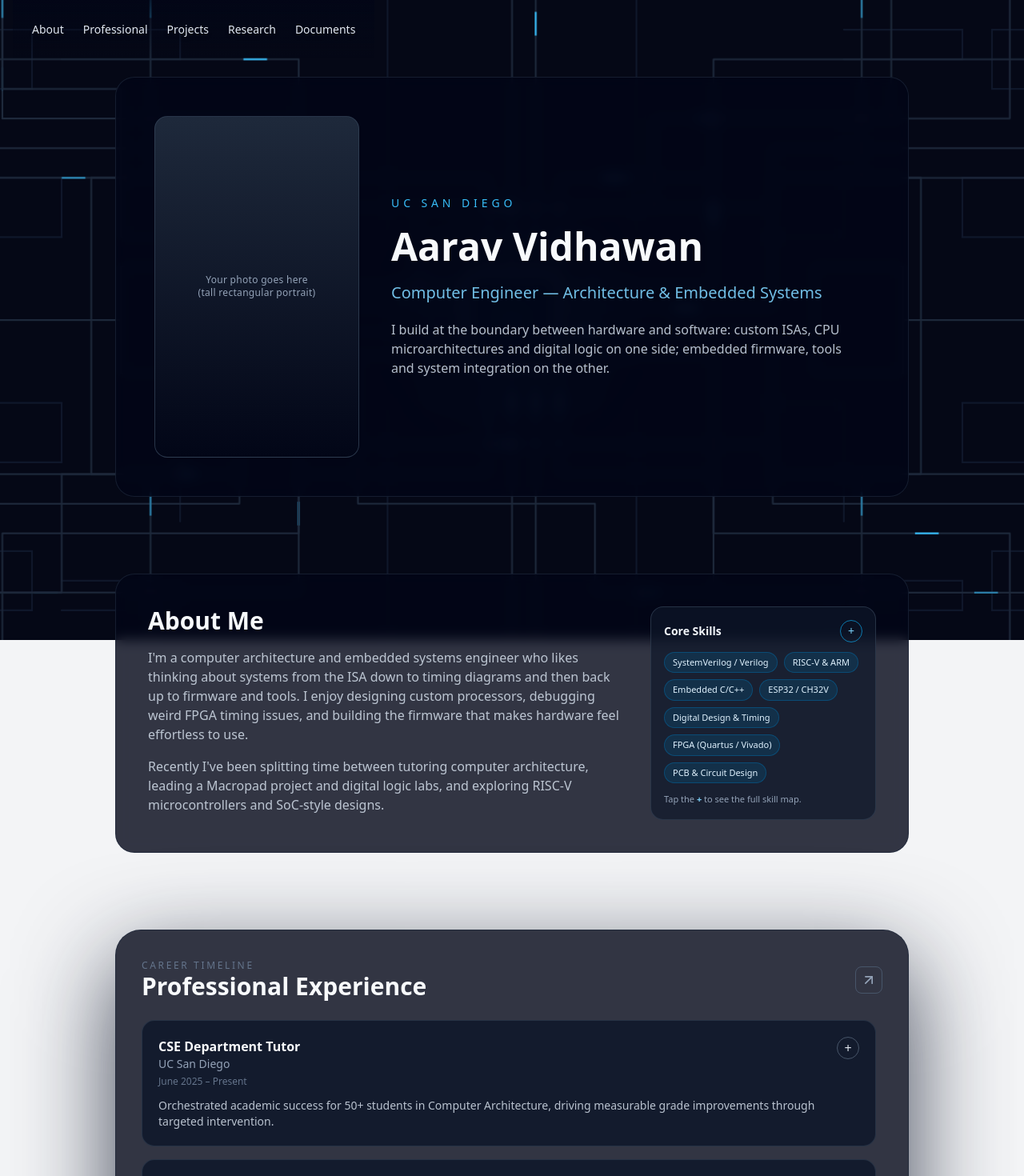
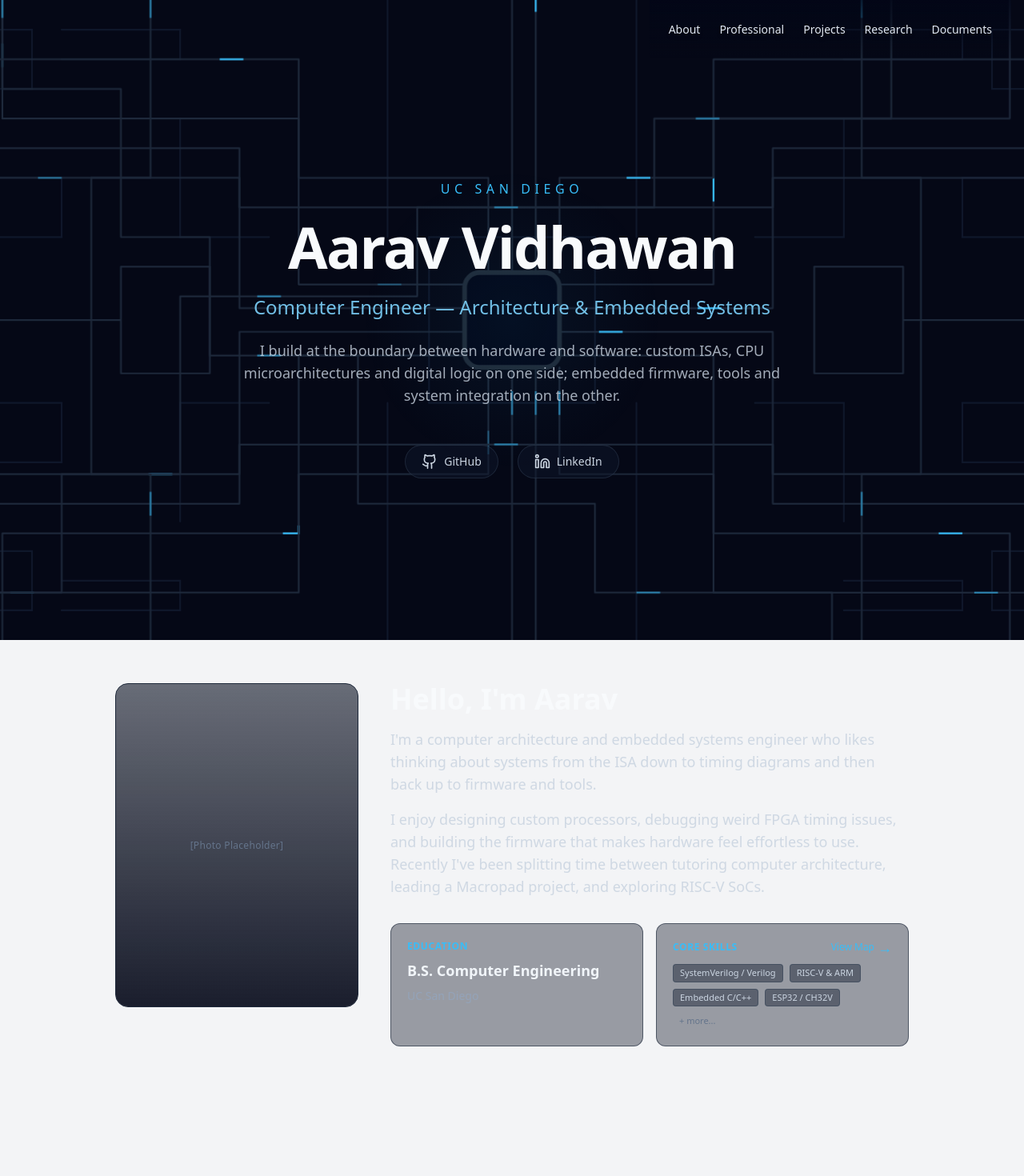
Before and after one commit to a-vidhawan/portfolio, a React (Vite) app: page / in a window 1280 px wide. Shown: the top 1470 px of the page at 80% size. Built offline with nearby package versions, Linux system fonts and the light colour scheme.

Commit message:
Refactor layout: remove containers, refine Hero/About, split Navbar

```diff
--- a/src/components/About.jsx
+++ b/src/components/About.jsx
@@ -62,74 +62,101 @@ function About() {
   };
 
   return (
-    <div className="bg-slate-950/80 border border-slate-800/70 rounded-3xl p-8 md:p-10 backdrop-blur overflow-hidden">
+    <div className="relative overflow-hidden py-8">
       {/* ABOUT VIEW */}
       <div
-        className={`transition-opacity duration-300 ${
-          showSkills
+        className={`transition-opacity duration-300 ${showSkills
             ? 'opacity-0 pointer-events-none absolute'
             : 'opacity-100 relative'
           }`}
       >
-        <div className="grid md:grid-cols-3 gap-8 items-start">
-          {/* About text */}
-          <div className="md:col-span-2 space-y-4">
-            <h2 className="text-2xl md:text-3xl font-semibold text-slate-50">
-              About Me
+        <div className="grid md:grid-cols-12 gap-10 items-start">
+          {/* Left: Photo (moved from Hero) */}
+          <div className="md:col-span-4 lg:col-span-4">
+            <div className="aspect-[3/4] rounded-2xl border border-slate-800 bg-slate-950/50 flex items-center justify-center text-slate-500 text-xs tracking-wide overflow-hidden relative group">
+              {/* Placeholder for photo */}
+              <div className="absolute inset-0 bg-gradient-to-b from-slate-800/20 to-slate-950/80" />
+              <span className="px-4 text-center relative z-10">
+                [Photo Placeholder]
+              </span>
+            </div>
+          </div>
+
+          {/* Right: Content */}
+          <div className="md:col-span-8 lg:col-span-8 space-y-8">
+
+            {/* Header & Bio */}
+            <div className="space-y-4">
+              <h2 className="text-3xl md:text-4xl font-bold text-slate-50">
+                Hello, I'm Aarav
               </h2>
-            <p className="text-sm md:text-base text-slate-300/90">
+              <div className="space-y-4 text-slate-300/90 leading-relaxed text-base md:text-lg">
+                <p>
                   I&apos;m a computer architecture and embedded systems engineer who
                   likes thinking about systems from the ISA down to timing diagrams
-              and then back up to firmware and tools. I enjoy designing custom
-              processors, debugging weird FPGA timing issues, and building the
-              firmware that makes hardware feel effortless to use.
+                  and then back up to firmware and tools.
                 </p>
-            <p className="text-sm md:text-base text-slate-300/90">
+                <p>
+                  I enjoy designing custom processors, debugging weird FPGA timing issues,
+                  and building the firmware that makes hardware feel effortless to use.
                   Recently I&apos;ve been splitting time between tutoring computer
-              architecture, leading a Macropad project and digital logic labs,
-              and exploring RISC-V microcontrollers and SoC-style designs.
+                  architecture, leading a Macropad project, and exploring RISC-V SoCs.
+                </p>
+              </div>
+            </div>
+
+            {/* Info Grid (Education & Skills) */}
+            <div className="grid md:grid-cols-2 gap-4">
+              {/* Education Box */}
+              <div className="bg-slate-900/40 border border-slate-800/60 rounded-xl p-5 space-y-2 hover:border-slate-700 transition-colors">
+                <p className="text-xs uppercase tracking-wider text-sky-400 font-semibold">
+                  Education
+                </p>
+                <h3 className="text-lg font-semibold text-slate-100">
+                  B.S. Computer Engineering
+                </h3>
+                <p className="text-slate-400 text-sm">
+                  UC San Diego
                 </p>
               </div>
 
-          {/* compact skills summary */}
-          <div className="md:col-span-1">
-            <div className="relative bg-slate-900/70 border border-slate-700/70 rounded-2xl p-4 space-y-3">
+              {/* Skills Box (Trigger) */}
+              <div className="bg-slate-900/40 border border-slate-800/60 rounded-xl p-5 space-y-3 hover:border-sky-500/30 transition-colors group relative">
                 <div className="flex items-center justify-between">
-                <h3 className="text-sm font-semibold text-slate-100">
+                  <p className="text-xs uppercase tracking-wider text-sky-400 font-semibold">
                     Core Skills
-                </h3>
+                  </p>
                   <button
                     type="button"
                     onClick={() => setShowSkills(true)}
-                  className="inline-flex items-center justify-center w-7 h-7 rounded-full border border-sky-500/70 text-sky-300 text-sm hover:bg-sky-500/10 transition"
-                  aria-label="Expand full skills"
+                    className="text-sky-400 hover:text-sky-300 text-xs font-medium flex items-center gap-1"
                   >
-                  +
+                    View Map <span className="text-lg leading-none">&rarr;</span>
                   </button>
                 </div>
                 <div className="flex flex-wrap gap-2">
-                {topSkills.map((skill) => (
+                  {topSkills.slice(0, 4).map((skill) => (
                     <span
                       key={skill}
-                    className="text-[11px] px-2.5 py-1 rounded-full bg-sky-900/40 text-sky-100 border border-sky-700/50"
+                      className="text-[11px] px-2 py-0.5 rounded bg-slate-800/50 text-slate-300 border border-slate-700/50"
                     >
                       {skill}
                     </span>
                   ))}
+                  <span className="text-[11px] px-2 py-0.5 text-slate-500">
+                    + more...
+                  </span>
                 </div>
-              <p className="text-[11px] text-slate-400">
-                Tap the <span className="font-semibold text-sky-300">+</span> to
-                see the full skill map.
-              </p>
               </div>
+            </div>
+
           </div>
         </div>
       </div>
 
       {/* SKILL MAP VIEW */}
       <div
-        className={`transform-gpu origin-top-right transition-all duration-300 ${
-          showSkills
+        className={`transform-gpu origin-top-right transition-all duration-300 ${showSkills
           ? 'opacity-100 scale-100 relative'
           : 'opacity-0 scale-95 pointer-events-none absolute'
           }`}
--- a/src/components/Documents.jsx
+++ b/src/components/Documents.jsx
@@ -55,7 +55,7 @@ export default function Documents({ id }) {
   };
 
   return (
-    <section id={id} className="relative rounded-[32px] bg-slate-950/80 px-6 py-8 md:px-8 md:py-9 shadow-[0_40px_120px_rgba(15,23,42,0.8)]">
+    <section id={id} className="relative py-8">
       <h2 className="text-2xl md:text-3xl font-semibold text-slate-50">
         Important Documents
       </h2>
--- a/src/components/Hero.jsx
+++ b/src/components/Hero.jsx
@@ -1,5 +1,5 @@
-// src/components/Hero.jsx
 import React from 'react';
+import { Github, Linkedin } from 'lucide-react';
 
 /**
  * Hero section with tall portrait on the left and text on the right.
@@ -7,35 +7,45 @@ import React from 'react';
  */
 function Hero() {
   return (
-    <div className="relative bg-slate-950/80 border border-slate-800/70 rounded-3xl p-8 md:p-10 lg:p-12 backdrop-blur flex flex-col md:flex-row gap-8 md:gap-10 items-center">
-      {/* Left: tall rectangular photo placeholder */}
-      <div className="w-full md:w-56 lg:w-64">
-        <div className="aspect-[3/5] rounded-2xl border border-slate-700/80 bg-gradient-to-b from-slate-800 to-slate-950 flex items-center justify-center text-slate-400 text-xs tracking-wide">
-          {/* later: replace this whole div with an <img> */}
-          <span className="px-4 text-center">
-            Your photo goes here
-            <br />
-            (tall rectangular portrait)
-          </span>
-        </div>
-      </div>
-
-      {/* Right: text */}
-      <div className="flex-1 space-y-4 md:space-y-5">
-        <p className="text-xs md:text-sm uppercase tracking-[0.35em] text-sky-400">
+    <div className="relative flex flex-col items-center justify-center py-20 md:py-32 text-center">
+      {/* Text Content */}
+      <div className="max-w-3xl space-y-6">
+        <p className="text-sm md:text-base uppercase tracking-[0.35em] text-sky-400 font-medium">
           UC San Diego
         </p>
-        <h1 className="text-3xl md:text-4xl lg:text-5xl font-semibold text-slate-50">
+        <h1 className="text-5xl md:text-7xl font-bold text-slate-50 tracking-tight">
           Aarav Vidhawan
         </h1>
-        <p className="text-lg md:text-xl text-sky-300/90">
+        <p className="text-xl md:text-2xl text-sky-300/90 font-light">
           Computer Engineer — Architecture &amp; Embedded Systems
         </p>
-        <p className="text-sm md:text-base text-slate-300/90 max-w-xl">
+        <p className="text-base md:text-lg text-slate-300/80 max-w-2xl mx-auto leading-relaxed">
           I build at the boundary between hardware and software: custom ISAs,
           CPU microarchitectures and digital logic on one side; embedded
           firmware, tools and system integration on the other.
         </p>
+
+        {/* Social Links */}
+        <div className="flex items-center justify-center gap-6 pt-6">
+          <a
+            href="https://github.com/a-vidhawan"
+            target="_blank"
+            rel="noreferrer"
+            className="flex items-center gap-2 px-5 py-2.5 rounded-full border border-slate-700/50 bg-slate-900/50 text-slate-300 text-sm font-medium hover:border-sky-500/50 hover:text-sky-400 hover:bg-slate-800/80 transition-all group"
+          >
+            <Github className="w-5 h-5 group-hover:scale-110 transition-transform" />
+            GitHub
+          </a>
+          <a
+            href="https://linkedin.com/in/a-vidhawan"
+            target="_blank"
+            rel="noreferrer"
+            className="flex items-center gap-2 px-5 py-2.5 rounded-full border border-slate-700/50 bg-slate-900/50 text-slate-300 text-sm font-medium hover:border-sky-500/50 hover:text-sky-400 hover:bg-slate-800/80 transition-all group"
+          >
+            <Linkedin className="w-5 h-5 group-hover:scale-110 transition-transform" />
+            LinkedIn
+          </a>
+        </div>
       </div>
     </div>
   );
--- a/src/components/Navbar.jsx
+++ b/src/components/Navbar.jsx
@@ -66,11 +66,11 @@ function Navbar() {
 
   // Dynamic classes
   const navClasses = scrolled
-    ? "fixed top-4 right-4 z-50 transition-all duration-300"
+    ? "fixed top-0 left-0 w-full z-50 transition-all duration-300 pointer-events-none"
     : "fixed top-0 left-0 w-full z-50 transition-all duration-300 bg-transparent";
 
   const ulClasses = scrolled
-    ? "flex flex-col gap-2 p-3 bg-white/80 backdrop-blur-md rounded shadow-lg items-end"
+    ? "flex flex-col gap-2 p-3 bg-white/80 backdrop-blur-md rounded shadow-lg items-end pointer-events-auto"
     : "flex flex-row gap-6 p-6 justify-end items-center bg-gradient-to-b from-slate-950/80 to-transparent";
 
   const linkClasses = scrolled
@@ -87,17 +87,24 @@ function Navbar() {
 
   return (
     <nav className={navClasses}>
-      <div className={scrolled ? "flex justify-end items-center px-4" : "max-w-7xl mx-auto w-full flex justify-between items-center px-4"}>
+      <div className={scrolled ? "flex justify-between items-start px-4 pt-4" : "max-w-7xl mx-auto w-full flex justify-between items-center px-4"}>
         {/* Back Button for non-home pages */}
+        <div className="pointer-events-auto">
           {!isHome && (
             <button
               onClick={() => navigate('/')}
-            className={`${scrolled ? "hidden" : "flex items-center gap-2 text-slate-200 hover:text-sky-400 transition-colors"}`}
+              className={
+                scrolled
+                  ? "flex items-center justify-center w-10 h-10 rounded-full bg-white/80 backdrop-blur-md shadow-lg text-slate-600 hover:text-sky-500 transition-all hover:scale-105"
+                  : "flex items-center gap-2 text-slate-200 hover:text-sky-400 transition-colors"
+              }
+              aria-label="Back to Home"
             >
-            <ArrowLeft className="w-5 h-5" />
-            <span className="font-medium">Back to Home</span>
+              <ArrowLeft className={scrolled ? "w-5 h-5" : "w-5 h-5"} />
+              {!scrolled && <span className="font-medium">Back to Home</span>}
             </button>
           )}
+        </div>
 
         <ul className={ulClasses}>
           {/* Section Label when scrolled */}
@@ -106,25 +113,6 @@ function Navbar() {
               <span className="text-xs font-extrabold text-slate-500 uppercase tracking-widest">
                 {getSectionLabel()}
               </span>
-            </li>
-          )}
-
-          {/* If scrolled and not home, show a mini back button in the list?
-               Or maybe keep the back button separate?
-               User asked for "a button on the top left oft he screen to go backl too".
-               So the back button logic above handles the top-left requirement when at top.
-               When scrolled, the user said "collapses into what it is now".
-               "What it is now" is just the list.
-               So maybe we add a "Home" link to the list when scrolled on non-home pages?
-           */}
-          {!isHome && scrolled && (
-            <li>
-              <button
-                onClick={() => navigate('/')}
-                className={linkClasses}
-              >
-                ← Home
-              </button>
             </li>
           )}
 
--- a/src/components/Professional.jsx
+++ b/src/components/Professional.jsx
@@ -96,7 +96,7 @@ export default function Professional() {
   return (
     <section
       id="professional"
-      className="relative rounded-[32px] border border-slate-800/70 bg-slate-950/80 px-6 py-8 md:px-8 md:py-9 shadow-[0_40px_120px_rgba(15,23,42,0.8)] overflow-hidden transition-all duration-500"
+      className="relative overflow-hidden transition-all duration-500 py-8"
     >
       {/* LIST VIEW */}
       <div
--- a/src/components/Projects.jsx
+++ b/src/components/Projects.jsx
@@ -131,7 +131,7 @@ export default function Projects() {
   return (
     <section
       id="projects"
-      className="relative rounded-[32px] border border-slate-800/70 bg-slate-950/80 px-6 py-8 md:px-8 md:py-9 shadow-[0_40px_120px_rgba(15,23,42,0.8)] overflow-hidden transition-all duration-500"
+      className="relative overflow-hidden transition-all duration-500 py-8"
     >
       {/* LIST VIEW */}
       <div
--- a/src/components/Research.jsx
+++ b/src/components/Research.jsx
@@ -26,7 +26,7 @@ export default function Research() {
   return (
     <section
       id="research"
-      className="relative rounded-[32px] border border-slate-800/70 bg-slate-950/80 px-6 py-8 md:px-8 md:py-9 shadow-[0_40px_120px_rgba(15,23,42,0.8)] overflow-hidden transition-all duration-500"
+      className="relative overflow-hidden transition-all duration-500 py-8"
     >
       {/* LIST VIEW */}
       <div
```
Lines whose indentation alone changed are shown as unchanged.
